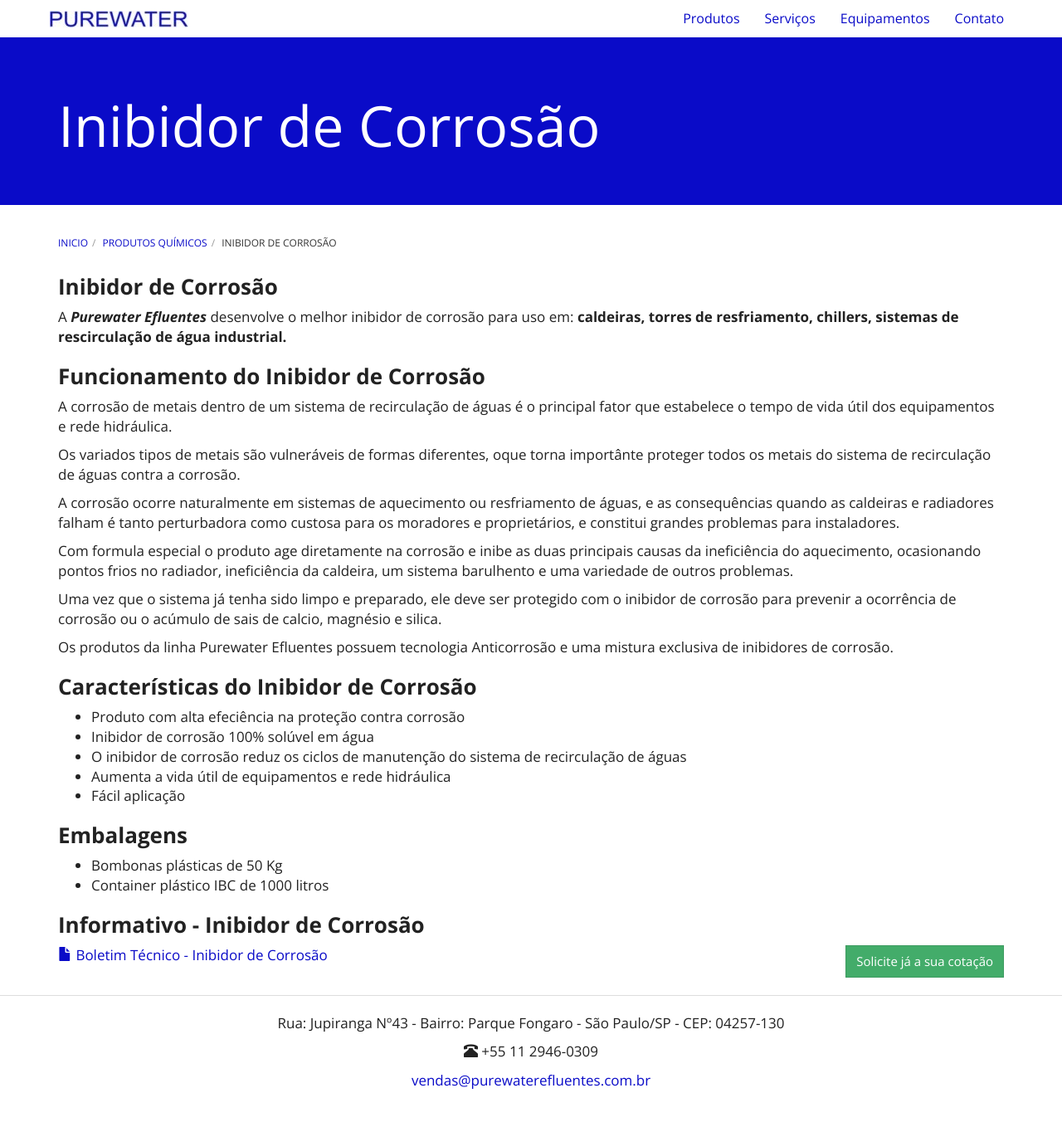
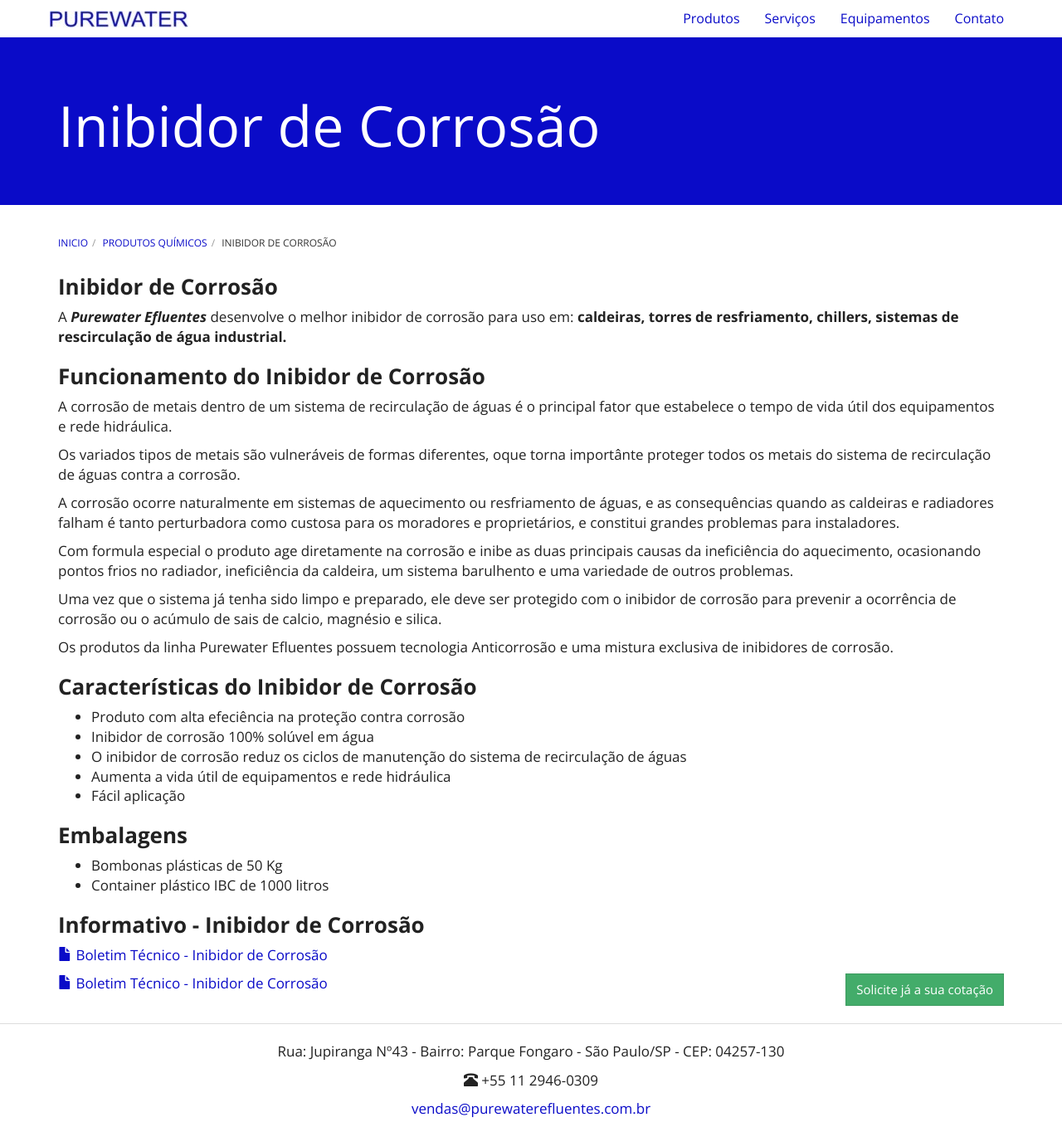
Before and after one commit to purewaterefluentes/purewaterefluentes.github.io, a Jekyll site: the page built from produtos/inibidor-de-corrosao.md, in a window 1280 px wide and 1358 px high. Shown: the whole window at 83% size. Built offline with Jekyll 4.4.1, drawn with Linux system fonts in a browser that asks for light colours; nearby versions of some CDN libraries; library files that are not in the unit come from our copies.

Commit message:
Update inibidor-de-corrosao.md

```diff
--- a/produtos/inibidor-de-corrosao.md
+++ b/produtos/inibidor-de-corrosao.md
@@ -40,3 +40,5 @@
 ### **Informativo - Inibidor de Corrosão**
 
 {% include purewater/link-boletim.html label="Boletim Técnico - Inibidor de Corrosão" arquivo="BOLETIM TÉCNICO - AQUA-HPMA inibidor Corrosão - REVISADO.pdf" %}
+
+{% include purewater/link-boletim.html label="Boletim Técnico - Inibidor de Corrosão" arquivo="BOLETIM TÉCNICO AQUA-HPAA.pdf" %}
```
